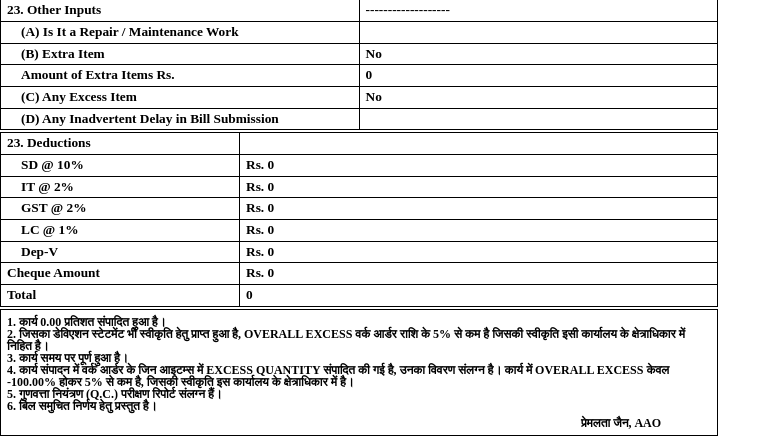
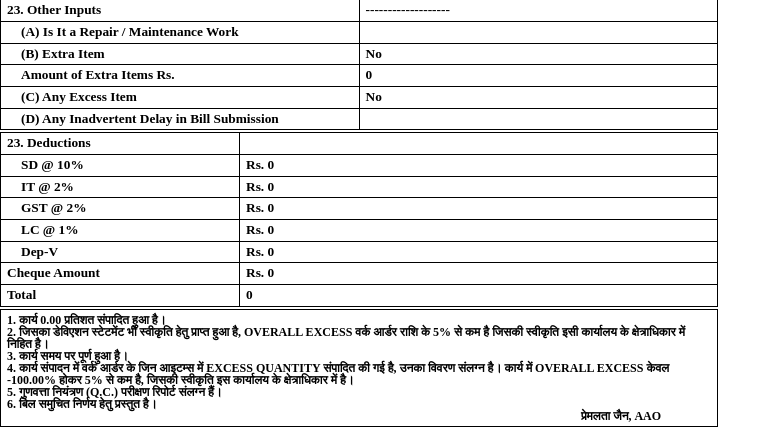
Before and after one commit to CRAJKUMARSINGH/BillGeneratorUnified, a Python web app: template templates/note_sheet_new.html in a window 1280 px wide. Shown: the part 559-995 px from the top of the page, without its empty margins (0-781 px from the left). Run offline with Jinja, Linux system fonts and the light colour scheme; the template is opened without the code that fills it, so the values that code supplies are empty.

Commit message:
Remove footer and fix spacing: remove Priyanka_Innovation_2025 footer, reduce bottom margin to 8mm, remove padding before signature

```diff
--- a/templates/note_sheet_new.html
+++ b/templates/note_sheet_new.html
@@ -6,11 +6,11 @@
     <style>
         @page {
             size: A4 portrait;
-            margin: 8mm 10mm 20mm 10mm;
+            margin: 8mm 10mm 8mm 10mm;
             @top-left { content: none; }
             @top-center { content: none; }
             @top-right { content: none; }
-            @bottom-left { content: "Priyanka_Innovation_2025"; font-weight: bold; font-size: 9pt; }
+            @bottom-left { content: none; }
             @bottom-center { content: none; }
             @bottom-right { content: none; }
         }
@@ -235,7 +235,7 @@
         </tr>
     </table>
 
-    <div style="margin-top: 2px; padding: 6px; border: 1px solid #000000; font-size: 9pt; line-height: 1.0; margin-bottom: 0;">
+    <div style="margin-top: 2px; padding: 4px 6px; border: 1px solid #000000; font-size: 9pt; line-height: 1.0; margin-bottom: 0;">
         {% set work_completion_pct = ((data.totals.last_bill_amount + data.totals.payable + data.totals.extra_items_sum) / data.totals.work_order_amount * 100) if data.totals.work_order_amount else 0 %}
         {% set excess_pct = work_completion_pct - 100 %}
         {% set delay_days = data.delay_days if data.delay_days else 0 %}
@@ -269,7 +269,7 @@
         {% set point_num = point_num + 1 %}
         {% endif %}
         <p style="margin: 0; padding: 0;">{{ point_num }}. बिल समुचित निर्णय हेतु प्रस्तुत है।</p>
-        <p style="margin: 0; padding: 5px 0 0 0; text-align: right; padding-right: 50px;">प्रेमलता जैन, AAO</p>
+        <p style="margin: 0; padding: 0; text-align: right; padding-right: 50px;">प्रेमलता जैन, AAO</p>
     </div>
 </div>
 
```
